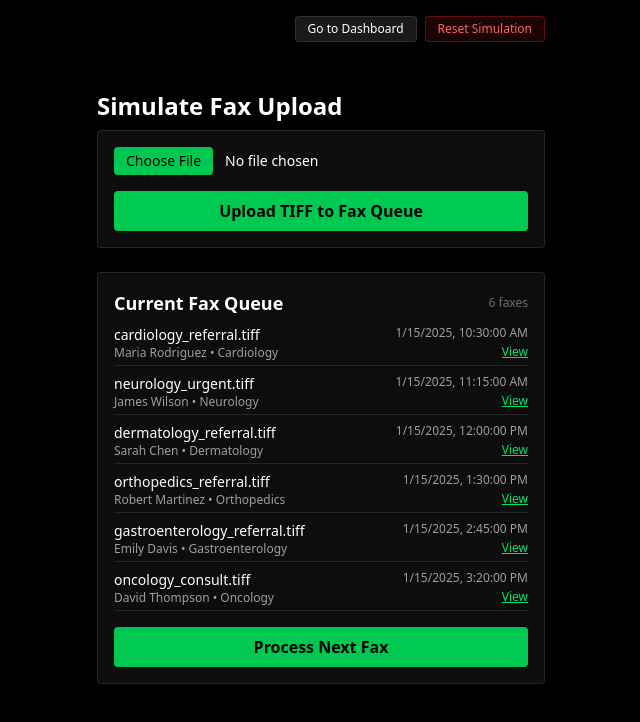
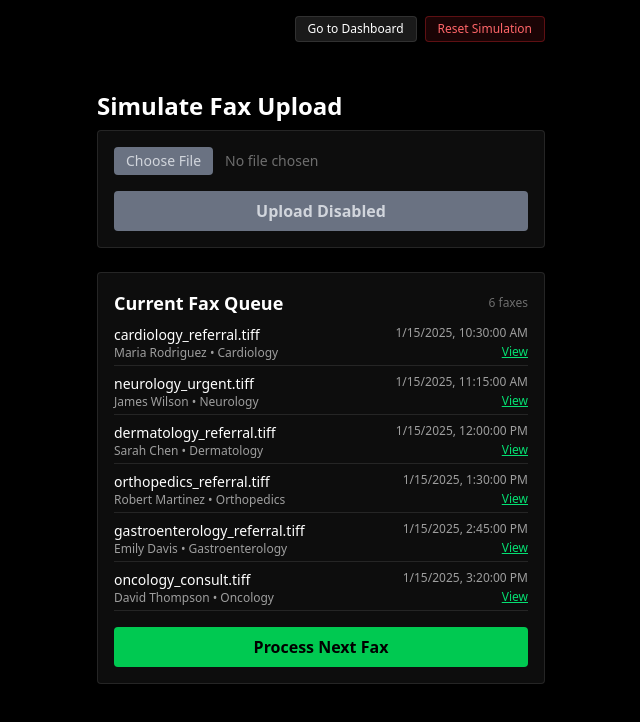
Before and after one commit to ishaanbhagwat/referral-dashboard-demo, a Next.js app: page /upload in a window 1280 px wide. Shown: the top 722 px of the page, without its empty margins (319-959 px from the left). Built offline with nearby package versions, Linux system fonts and the light colour scheme.

Commit message:
disable upload tiff functionality since api func is revoked temp

```diff
--- a/app/upload/page.tsx
+++ b/app/upload/page.tsx
@@ -89,7 +89,6 @@ export default function FaxUploadPage() {
   const [file, setFile] = useState<File | null>(null)
   const [queue, setQueue] = useState<typeof initialMockQueue>([])
   const [error, setError] = useState<string>("")
-  const [uploading, setUploading] = useState(false)
   const [processing, setProcessing] = useState(false)
   const [processMsg, setProcessMsg] = useState("")
   const [lastReferral, setLastReferral] = useState<{
@@ -130,7 +129,6 @@ export default function FaxUploadPage() {
       setError("Only TIFF files are accepted.")
       return
     }
-    setUploading(true)
 
     // Simulate upload delay
     setTimeout(() => {
@@ -144,7 +142,6 @@ export default function FaxUploadPage() {
       }
       setQueue([newFax, ...queue])
       setFile(null)
-      setUploading(false)
     }, 1000)
   }
 
@@ -428,15 +425,16 @@ export default function FaxUploadPage() {
             type="file"
             accept=".tiff,.tif,image/tiff,image/tif"
             onChange={e => setFile(e.target.files?.[0] || null)}
-            className="block w-full text-sm text-white file:bg-green-500 file:text-black file:rounded file:px-3 file:py-1 file:border-none file:mr-3"
+            disabled={true}
+            className="block w-full text-sm text-white/40 file:bg-gray-500 file:text-gray-300 file:rounded file:px-3 file:py-1 file:border-none file:mr-3 cursor-not-allowed"
           />
           {error && <div className="text-red-400 text-sm">{error}</div>}
           <button
             type="submit"
-            disabled={uploading}
-            className="w-full bg-green-500 text-black font-semibold py-2 rounded hover:bg-green-600 disabled:opacity-60"
+            disabled={true}
+            className="w-full bg-gray-500 text-gray-300 font-semibold py-2 rounded cursor-not-allowed"
           >
-            {uploading ? "Uploading..." : "Upload TIFF to Fax Queue"}
+            Upload Disabled
           </button>
         </form>
         <div className="bg-white/5 p-4 rounded border border-white/10">
```
